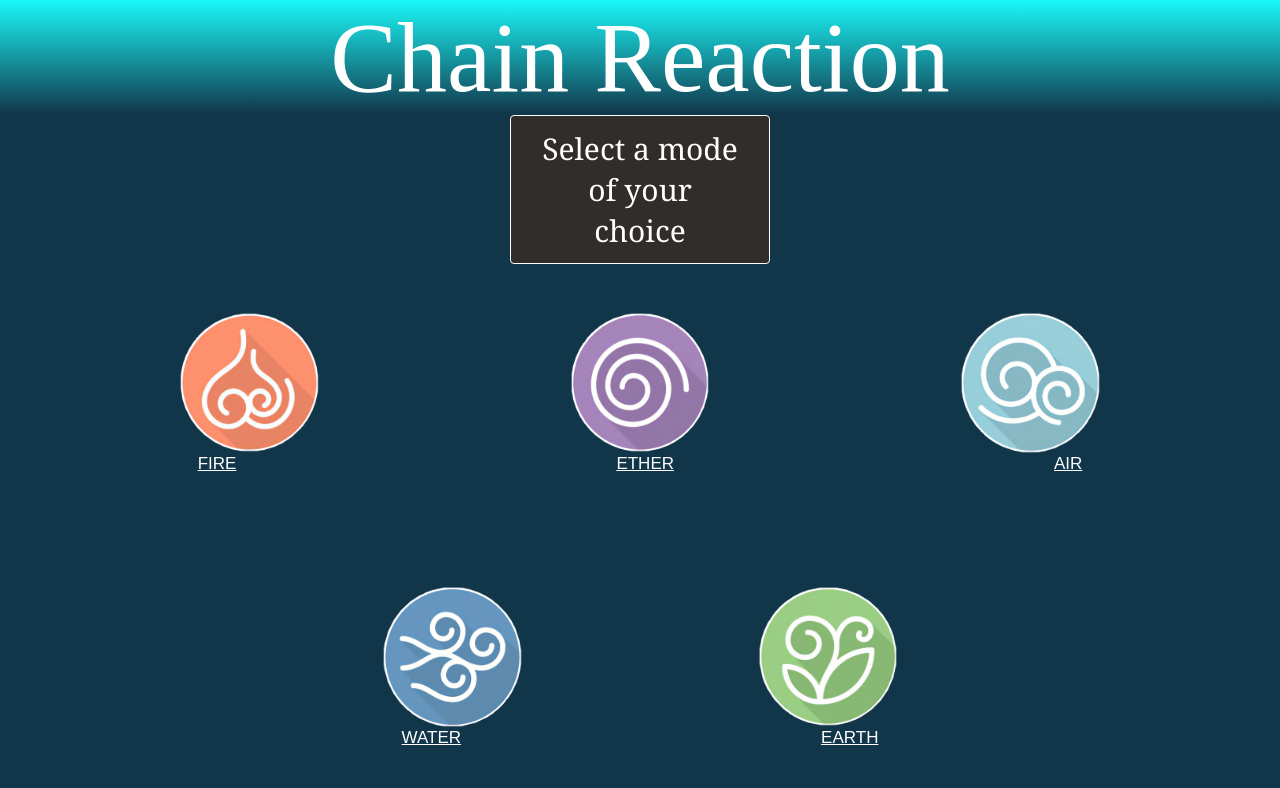
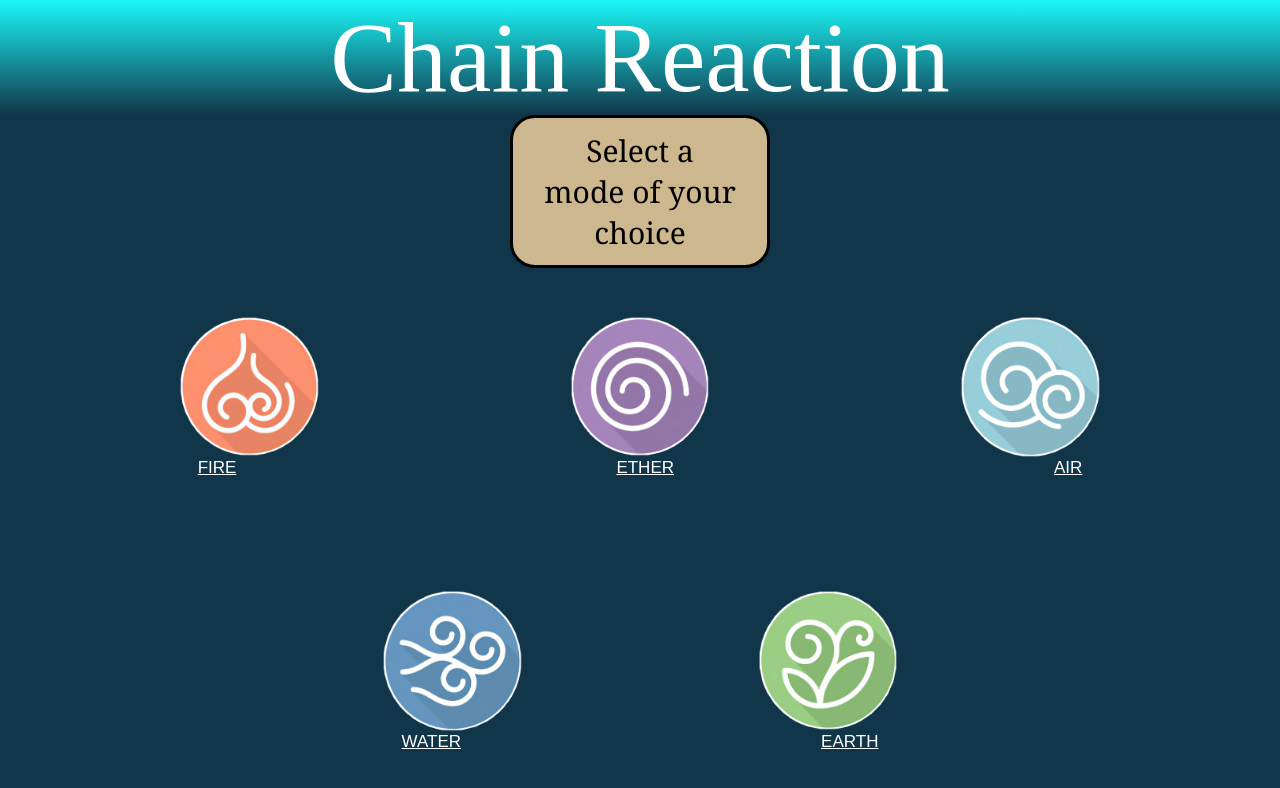
Before and after one commit to Puravshah321/project_CS3, a plain HTML site: page categories.html in a window 1280 px wide. Drawn offline with Linux system fonts and the light colour scheme.

Commit message:
Update categories.css

```diff
--- a/categories.css
+++ b/categories.css
@@ -30,13 +30,12 @@ p
 {
     margin: 0em 17em 0em 17em;
     font-size: 30px;
-    color:white;
+    color:black;
     text-align: center;
     font-family: Georgia, 'Times New Roman', Times, serif;
-    border: 1px solid white;
-    background-color: #302d2b;
-    color: #fff;
-    border-radius: 4px;
+    border: 3px solid black;
+    border-radius: 25px ;
+    background-color: rgb(204, 183, 142);
     padding: 12px 30px;
     cursor: pointer;
     max-width: 500px;
```
